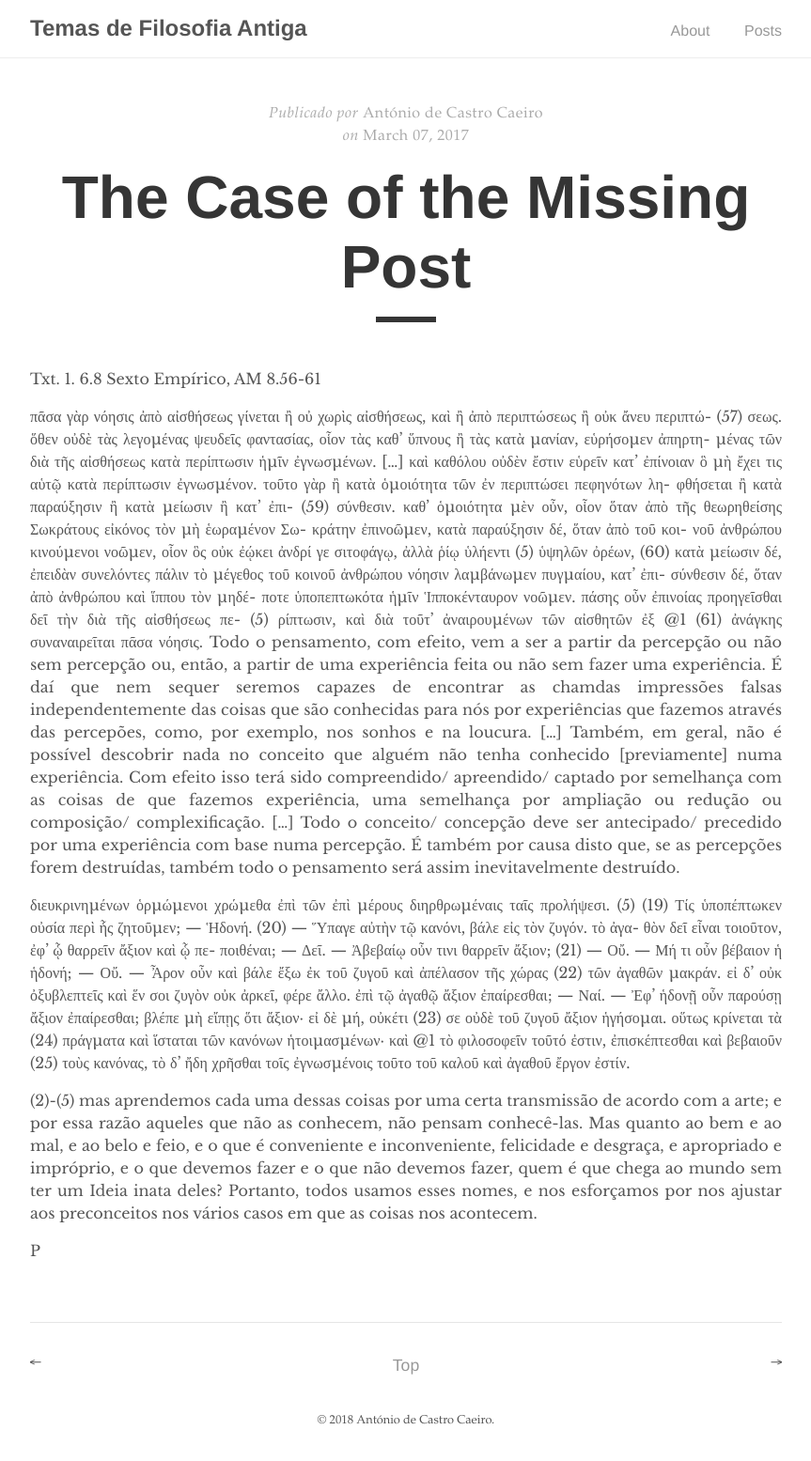
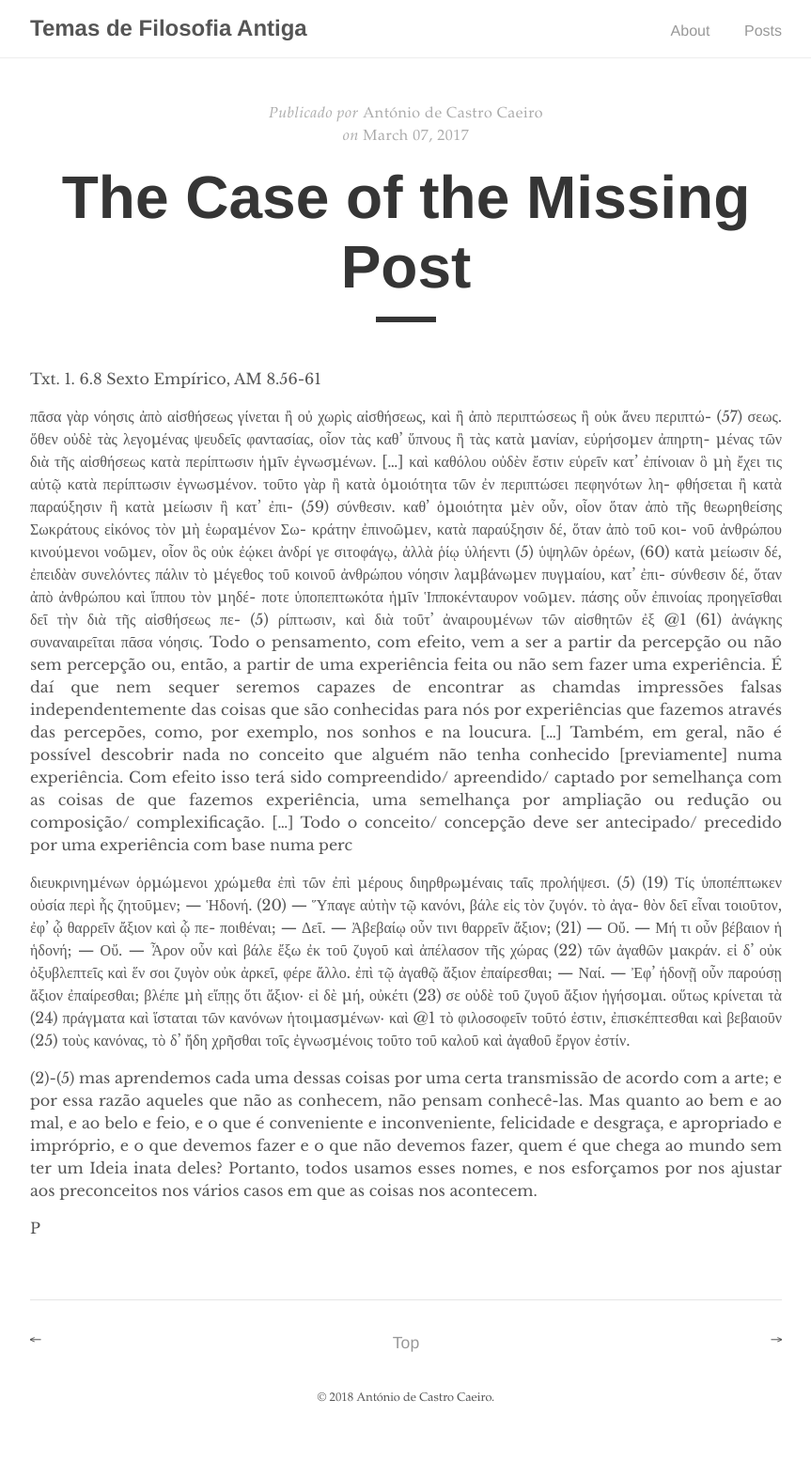
Before and after one commit to acaeiro/temas, a Jekyll site: the page built from _posts/2017-03-07-the-case-of-the-missing-post.md, in a window 1280 px wide. Shown: the whole page at 94% size, without its empty margins (208-1071 px from the left). Built offline with Jekyll 4.4.1, drawn with Linux system fonts in a browser that asks for light colours; after the commit the page ends 1531 px from its top, so only the background shows below that.

Commit message:
Update 2017-03-07-the-case-of-the-missing-post.md

```diff
--- a/_posts/2017-03-07-the-case-of-the-missing-post.md
+++ b/_posts/2017-03-07-the-case-of-the-missing-post.md
@@ -28,7 +28,7 @@ Txt. 1. 6.8 Sexto Empírico, AM 8.56-61
 οὖν ἐπινοίας προηγεῖσθαι δεῖ τὴν διὰ τῆς αἰσθήσεως πε-    (5)
 ρίπτωσιν, καὶ διὰ τοῦτ’ ἀναιρουμένων τῶν αἰσθητῶν ἐξ @1
 (61) ἀνάγκης συναναιρεῖται πᾶσα νόησις.
-Todo o pensamento, com efeito, vem a ser a partir da percepção ou não sem percepção ou, então, a partir de uma experiência feita ou não sem fazer uma experiência. É daí que nem sequer seremos capazes de encontrar as chamdas impressões falsas independentemente das coisas que são conhecidas para nós por experiências que fazemos através das percepões, como, por exemplo, nos sonhos e na loucura. […] Também, em geral, não é possível descobrir nada no conceito que alguém não tenha conhecido [previamente] numa experiência. Com efeito isso terá sido compreendido/ apreendido/ captado por semelhança com as coisas de que fazemos experiência, uma semelhança por ampliação ou redução ou composição/ complexificação. […] Todo o conceito/ concepção deve ser antecipado/ precedido por uma experiência com base numa percepção. É também por causa disto que, se as percepções forem destruídas, também todo o pensamento será assim inevitavelmente destruído.
+Todo o pensamento, com efeito, vem a ser a partir da percepção ou não sem percepção ou, então, a partir de uma experiência feita ou não sem fazer uma experiência. É daí que nem sequer seremos capazes de encontrar as chamdas impressões falsas independentemente das coisas que são conhecidas para nós por experiências que fazemos através das percepões, como, por exemplo, nos sonhos e na loucura. […] Também, em geral, não é possível descobrir nada no conceito que alguém não tenha conhecido [previamente] numa experiência. Com efeito isso terá sido compreendido/ apreendido/ captado por semelhança com as coisas de que fazemos experiência, uma semelhança por ampliação ou redução ou composição/ complexificação. […] Todo o conceito/ concepção deve ser antecipado/ precedido por uma experiência com base numa perc
 
 
 
```
